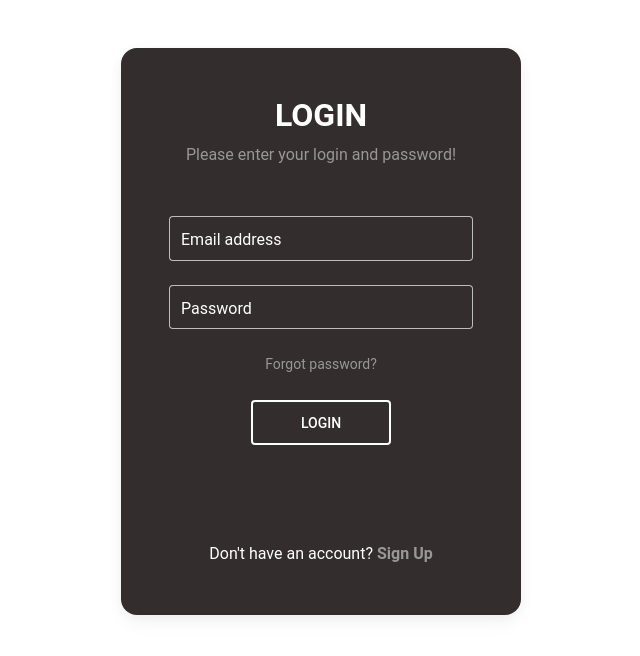
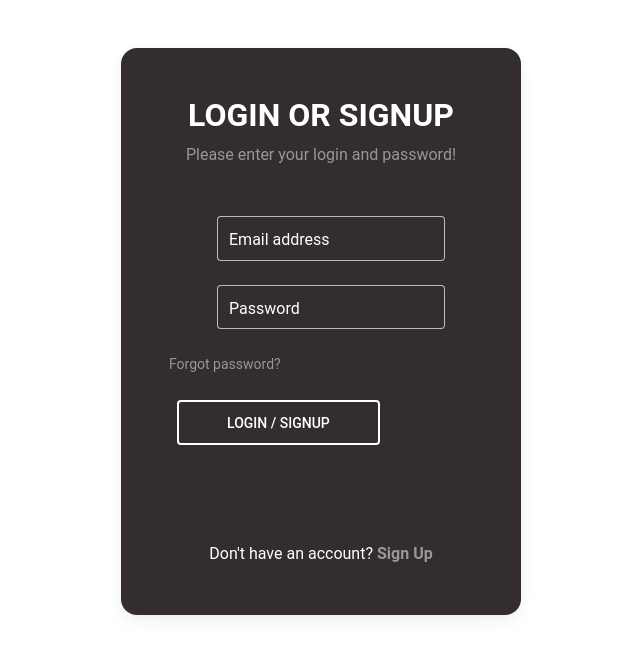
Before and after one commit to Yanussy/mapsapi, a React (Create React App) app: page / in a window 1280 px wide. Shown: the top 656 px of the page, without its empty margins (319-959 px from the left). Built offline with nearby package versions, Linux system fonts and the light colour scheme.

Commit message:
connected backend

```diff
--- a/package.json
+++ b/package.json
@@ -6,6 +6,7 @@
     "@testing-library/jest-dom": "^5.17.0",
     "@testing-library/react": "^13.4.0",
     "@testing-library/user-event": "^13.5.0",
+    "axios": "^1.7.7",
     "i": "^0.3.7",
     "leaflet": "^1.9.4",
     "mdb-react-ui-kit": "^8.0.0",
--- a/src/App.js
+++ b/src/App.js
@@ -8,7 +8,7 @@ export default function App() {
     <>
       <Routes>
         <Route path="/" element={<Login />} />
-        <Route path="/maps" element={<MapComponent />} />
+        <Route path="/user/:email" element={<MapComponent />} />
       </Routes>
     </>
   );
--- a/src/MapComponent.js
+++ b/src/MapComponent.js
@@ -1,12 +1,45 @@
 // src/MapComponent.js
-import React from "react";
+
 import { MapContainer, TileLayer } from "react-leaflet";
 import "leaflet/dist/leaflet.css";
+import React, { useEffect, useState } from 'react';
+import { useParams } from 'react-router-dom';
+import { useLocation } from 'react-router-dom';
 
 const MapComponent = () => {
   const position = [51.505, -0.09]; // Default position [latitude, longitude]
+  const location = useLocation();
+ const { email } = useParams();
+  const [user, setUser] = useState(null);
 
+  useEffect(() => {
+    const fetchUserData = async () => {
+      try {
+        const response = await fetch(`${process.env.REACT_APP_API_URL}/api/user/${email}`, {
+          headers: {
+            'Authorization': `Bearer ${localStorage.getItem('token')}`
+          }
+        });
+
+        if (!response.ok) {
+          throw new Error('Network response was not ok.');
+        }
+
+        const data = await response.json();
+        setUser(data);
+      } catch (error) {
+        console.error('Failed to fetch user data:', error.message);
+      }
+    };
+
+    fetchUserData();
+  }, [email]);
+
+  if (!user) return <div>Loading...</div>;
   return (
+  <>
+  <p>Your email is: {email}</p>
+
     <MapContainer
       center={position}
       zoom={13}
@@ -17,6 +50,7 @@ const MapComponent = () => {
         attribution='&copy; <a href="https://www.openstreetmap.org/copyright">OpenStreetMap</a> contributors'
       />
     </MapContainer>
+    </>
   );
 };
 
--- a/src/components/Login.jsx
+++ b/src/components/Login.jsx
@@ -1,4 +1,4 @@
-import React from 'react';
+import React, { useState } from 'react';
 import {
   MDBBtn,
   MDBContainer,
@@ -8,55 +8,107 @@ import {
   MDBCardBody,
   MDBInput,
   MDBIcon
-}
+} from 'mdb-react-ui-kit';
+import { Link, useNavigate } from "react-router-dom"; // Use 'useNavigate' for navigation
+import axios from 'axios';
 
-from 'mdb-react-ui-kit';
-import { Link } from "react-router-dom";
+
 function Login() {
+ const [email, setEmail] = useState('');
+  const [password, setPassword] = useState('');
+  const [errorMessage, setErrorMessage] = useState('');
+  const navigate = useNavigate();
+
+  const handleLogin = async (e) => {
+    e.preventDefault();
+    setErrorMessage('');
+
+    const payload = { email, password };
+
+    try {
+      const response = await fetch(`${process.env.REACT_APP_API_URL}/api/auth/login`, {
+        method: 'POST',
+        headers: { 'Content-Type': 'application/json' },
+        body: JSON.stringify(payload),
+      });
+
+      if (!response.ok) {
+        throw new Error('Network response was not ok.');
+      }
+
+      const data = await response.json();
+      console.log('Request successful:', data);
+
+      localStorage.setItem('token', data.token);
+      localStorage.setItem('userEmail', data.user.email); // Save user email
+      navigate(`/user/${data.user.email}`); // Redirect to user page
+    } catch (error) {
+      console.error('Request failed:', error.message);
+      setErrorMessage('Request failed. Please check your email and password.');
+    }
+  };
   return (
     <MDBContainer fluid>
-
       <MDBRow className='d-flex justify-content-center align-items-center h-100'>
         <MDBCol col='12'>
-
-          <MDBCard className='bg-dark text-white my-5 mx-auto' style={{borderRadius: '1rem', maxWidth: '400px'}}>
+          <MDBCard className='bg-dark text-white my-5 mx-auto' style={{ borderRadius: '1rem', maxWidth: '400px' }}>
             <MDBCardBody className='p-5 d-flex flex-column align-items-center mx-auto w-100'>
-
-              <h2 className="fw-bold mb-2 text-uppercase">Login</h2>
+              <h2 className="fw-bold mb-2 text-uppercase">Login or Signup</h2>
               <p className="text-white-50 mb-5">Please enter your login and password!</p>
 
-              <MDBInput wrapperClass='mb-4 mx-5 w-100' labelClass='text-white' label='Email address' id='formControlLg' type='email' size="lg"/>
-              <MDBInput wrapperClass='mb-4 mx-5 w-100' labelClass='text-white' label='Password' id='formControlLg' type='password' size="lg"/>
+              <form onSubmit={handleLogin}>
+                <MDBInput
+                  wrapperClass='mb-4 mx-5 w-75'
+                  labelClass='text-white'
+                  label='Email address'
+                  id='formControlLg'
+                  type='email'
+                  size="lg"
+                  value={email}
+                  onChange={(e) => setEmail(e.target.value)}
+                  required
+                />
+                <MDBInput
+                  wrapperClass='mb-4 mx-5 w-75'
+                  labelClass='text-white'
+                  label='Password'
+                  id='formControlLg'
+                  type='password'
+                  size="lg"
+                  value={password}
+                  onChange={(e) => setPassword(e.target.value)}
+                  required
+                />
 
-              <p className="small mb-3 pb-lg-2"><a class="text-white-50" href="#!">Forgot password?</a></p>
-              <MDBBtn outline className='mx-2 px-5' color='white' size='lg'>
-                Login
-              </MDBBtn>
+                <p className="small mb-3 pb-lg-2">
+                  <a className="text-white-50" href="#!">Forgot password?</a>
+                </p>
+                <MDBBtn outline className='mx-2 px-5' color='white' size='lg' type="submit">
+                  Login / Signup
+                </MDBBtn>
+              </form>
 
               <div className='d-flex flex-row mt-3 mb-5'>
                 <MDBBtn tag='a' color='none' className='m-3' style={{ color: 'white' }}>
-                  <MDBIcon fab icon='facebook-f' size="lg"/>
+                  <MDBIcon fab icon='facebook-f' size="lg" />
                 </MDBBtn>
 
                 <MDBBtn tag='a' color='none' className='m-3' style={{ color: 'white' }}>
-                  <MDBIcon fab icon='twitter' size="lg"/>
+                  <MDBIcon fab icon='twitter' size="lg" />
                 </MDBBtn>
 
                 <MDBBtn tag='a' color='none' className='m-3' style={{ color: 'white' }}>
-                  <MDBIcon fab icon='google' size="lg"/>
+                  <MDBIcon fab icon='google' size="lg" />
                 </MDBBtn>
               </div>
 
               <div>
-                <p className="mb-0">Don't have an account?  <Link to="/maps"class="text-white-50 fw-bold">Sign Up</Link></p>
-
+                <p className="mb-0">Don't have an account? <Link to="/maps" className="text-white-50 fw-bold">Sign Up</Link></p>
               </div>
             </MDBCardBody>
           </MDBCard>
-
         </MDBCol>
       </MDBRow>
-
     </MDBContainer>
   );
 }
```
Also changed, not shown: src/services/authService.js (added, +18 -0 lines), 2 other files (tests, documents, lock files or other folders).
